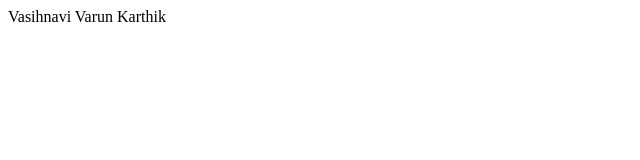
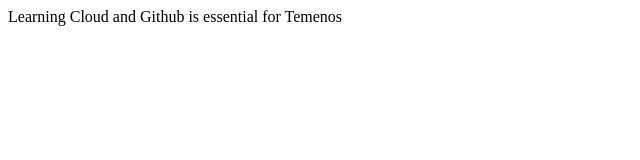
Before and after one commit to VarunK246/Learn, a plain HTML site: page index.html in a window 1280 px wide. Shown: the whole page, without its empty margins (0-640 px from the left). Drawn offline with Linux system fonts and the light colour scheme.

Commit message:
Added a long sentence - Temenos

```diff
--- a/index.html
+++ b/index.html
@@ -5,6 +5,7 @@
     <title>Document</title>
 </head>
 <body>
-    <p>Vasihnavi Varun Karthik </p>
+    <p>Learning Cloud and Github is essential for Temenos
+    </p>
 </body>
 </html>
```
